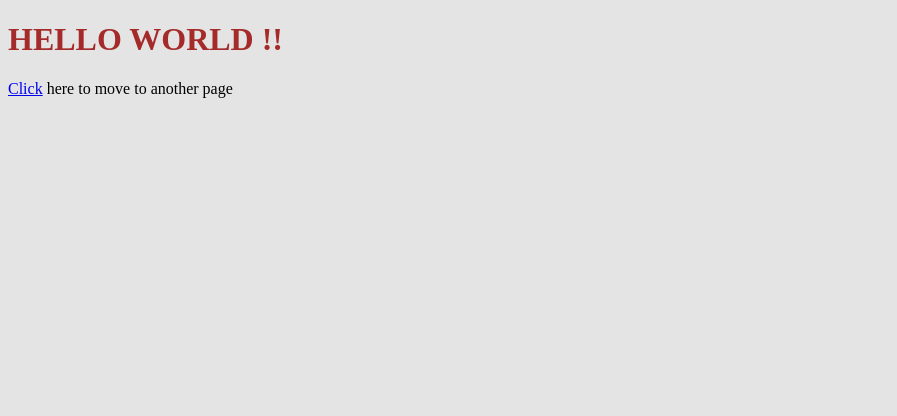
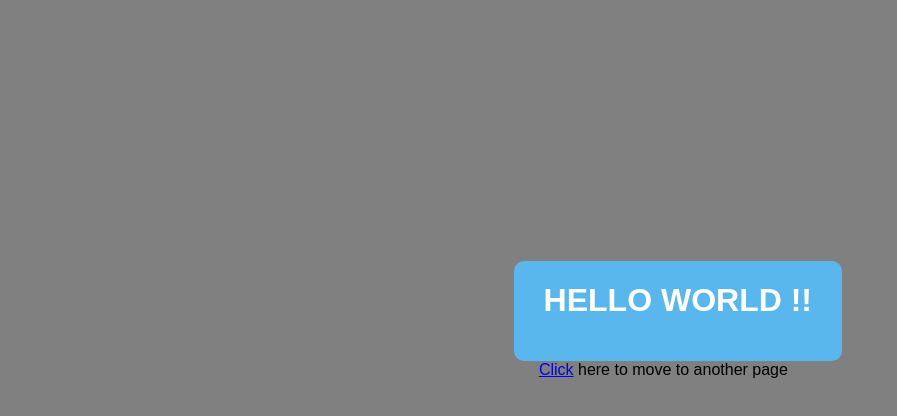
Before and after one commit to sahuam/Hello-World-Static-Java-Web-Application, a plain HTML site: page HelloWorld/home.html in a window 1280 px wide. Shown: the whole page, without its empty margins (0-897 px from the left). Drawn offline with Linux system fonts and the light colour scheme.

Commit message:
css update

```diff
--- a/HelloWorld/css/style.css
+++ b/HelloWorld/css/style.css
@@ -1,7 +1,24 @@
 body{
-	background-color: #e4e4e4;
+	background-color: #808080;
+	font-family: sans-serif;
+}
+
+div{
+	margin : 20% 0 0 40%;
+	display:inline-block;
+	height: 100px;
+	width: auto;
+	padding:0 30px;
+	background-color: #59b7ee;
+	border-radius: 10px;
+	text-align: center;
 }
 
 h1{
-	color: brown;
+
+	color: white;
 }
+
+p{
+	margin: 0 0 0 42%;
+}
```
